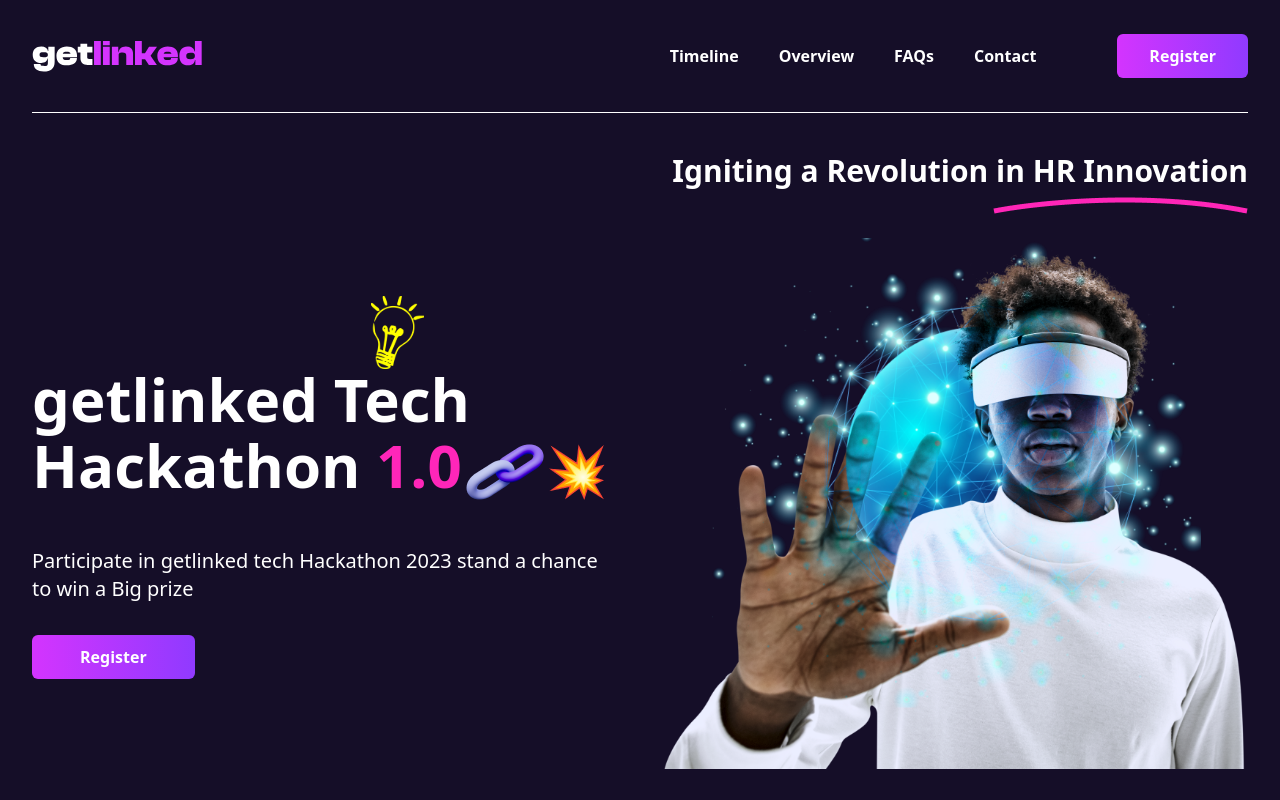
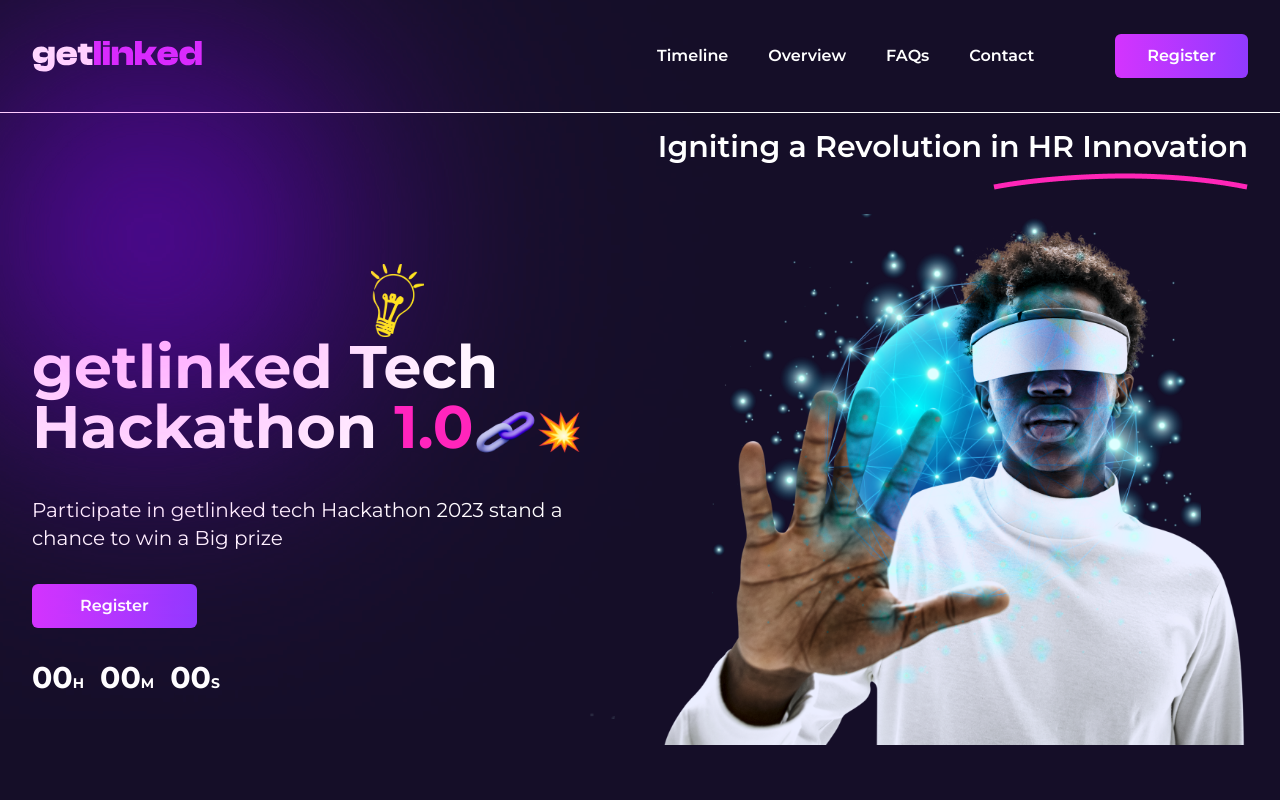
Before and after one commit to Jude-dev46/getLinkedHackathon, a React (Vite) app: page / in a window 1280 px wide. Shown: the top 800 px of the page. Built offline with nearby package versions, Linux system fonts and the light colour scheme.

Commit message:
Done with the hero section

```diff
--- a/src/assets/index.js
+++ b/src/assets/index.js
@@ -3,6 +3,7 @@
 import chainStar from './chain-star.png'
 import curve from './curve.png'
 import bulb from './bulb.svg'
+import purpleLeft from './purple-left.png'
 
 
 
@@ -11,5 +12,6 @@
     heroImage,
     chainStar,
     curve,
-    bulb
+    bulb,
+    purpleLeft
 }
--- a/src/components/Hero.jsx
+++ b/src/components/Hero.jsx
@@ -1,31 +1,36 @@
 import React from 'react'
 import { heroImage } from '../assets'
-import {chainStar} from '../assets'
-import {curve} from '../assets'
-import {bulb} from '../assets'
+import { chainStar } from '../assets'
+import { curve } from '../assets'
+import { bulb } from '../assets'
+import {purpleLeft} from '../assets'
 
 
 const Hero = () => {
   return (
-    <div>
-      <section className="py-8 sm:py-10  text-white text-center sm:text-start">
+    <div className=' relative bottom-10  '>
+
+       <img src={purpleLeft} alt="purple lens flare" className="hidden lg:block absolute pointer-events-none lg:top-[-250px] lg:left-[-10px] mix-blend-hard-light" />
+
+      <section className="py-8 sm:py-10  text-white text-center sm:text-start ">
+
         <div className="px-4 mx-auto max-w-7xl sm:px-6 lg:px-8">
-      <div className='flex flex-col text-[1.2rem] sm:text-3xl text-end pb-6 items-end font-semibold  '>
+          <div className='flex flex-col text-[1.1rem] sm:text-3xl text-end pb-6 items-center sm:items-end font-semibold pt-4 '>
             <p>Igniting a Revolution in HR Innovation</p>
-      <img src={curve} alt="" className=' pt-2 w-[10rem] sm:w-auto'/>
+            <img src={curve} alt="" className=' pt-2 w-[10rem] sm:w-auto' />
           </div>
 
-
+          <img src={purpleLeft} alt="purple lens flare" className="w-[616px] h-[563px] lg:hidden absolute pointer-events-none top-[-8%] left-[-8%] mix-blend-hard-light" />
           <div className="grid items-center grid-cols-1 gap-12 lg:grid-cols-2 text-white ">
 
-        <div>
-          <div className='flex justify-end mr-[12rem]'>
-            <img src={bulb} alt="" />
+            <div className=''>
+              <div className='flex justify-end mr-[4rem] sm:mr-[12rem] '>
+                <img src={bulb} alt="" className='h-10 sm:h-auto'/>
               </div>
               <h1 className="text-4xl font-bold text-black sm:text-6xl lg:text-6xl">
                 getlinked Tech
                 Hackathon <span className='text-pink'>1.0</span>
-<img src={chainStar} alt="" className='inline-flex items-center justify-center' />
+                <img src={chainStar} alt="" className='inline-flex items-center justify-center h-10 sm:h-16' />
               </h1>
 
               <p className="mt-8 text-base text-black sm:text-xl">
@@ -36,6 +41,18 @@
               <div className="my-8 inline-flex items-center justify-center px-12 py-2.5 text-base font-semibold button-gradient-bg rounded-md   hover:text-white transition-all duration-200 focu focus:text-white"
                 role="button">
                 Register
+              </div>
+
+              <div className='space-x-4 text-3xl font-bold'>
+                <span>
+                  00<span className='text-sm'>H</span>
+                  </span>
+                  <span>
+                    00<span className='text-sm'>M</span>
+                    </span>
+                    <span>
+                      00<span className='text-sm'>S</span>
+                    </span>
               </div>
             </div>
 
--- a/src/components/Navbar.jsx
+++ b/src/components/Navbar.jsx
@@ -13,6 +13,7 @@
   };
 
   return (
+    <>
     <div className="px-4 mx-auto sm:px-6 lg:px-8 bg-[#150E28] text-white w-full pt-4">
       {/* Desktop mode */}
       <div className="flex items-center justify-between h-16 lg:h-20 ">
@@ -139,9 +140,11 @@
         </ul>
 
       </div>
-      <div className="border-b-[.05px] text-white mt-4"> </div>
+
 
     </div>
+    <div className="border-b-[.05px] text-white mt-4"> </div>
+    </>
 
   );
 };
--- a/src/index.css
+++ b/src/index.css
@@ -1,3 +1,7 @@
+
+@import url('https://fonts.googleapis.com/css2?family=Montserrat:ital,wght@0,100;0,200;0,300;0,400;0,500;0,600;0,700;0,800;1,700;1,800&display=swap');
+
+
 @tailwind base;
 @tailwind components;
 @tailwind utilities;
@@ -5,3 +9,14 @@
 .button-gradient-bg {
   background: linear-gradient(to right, #d434fe, #903aff);
 }
+
+.linear_gradient {
+  background: linear-gradient(90deg, rgba(21,14,40,1) 11%, rgba(144,58,255,1) 36%, rgba(21,14,40,1) 67%, rgba(21,14,40,1) 100%);
+}
+
+
+@layer base {
+  html {
+    font-family: Montserrat, system-ui, sans-serif;
+  }
+}
```
Lines whose indentation alone changed are shown as unchanged.
